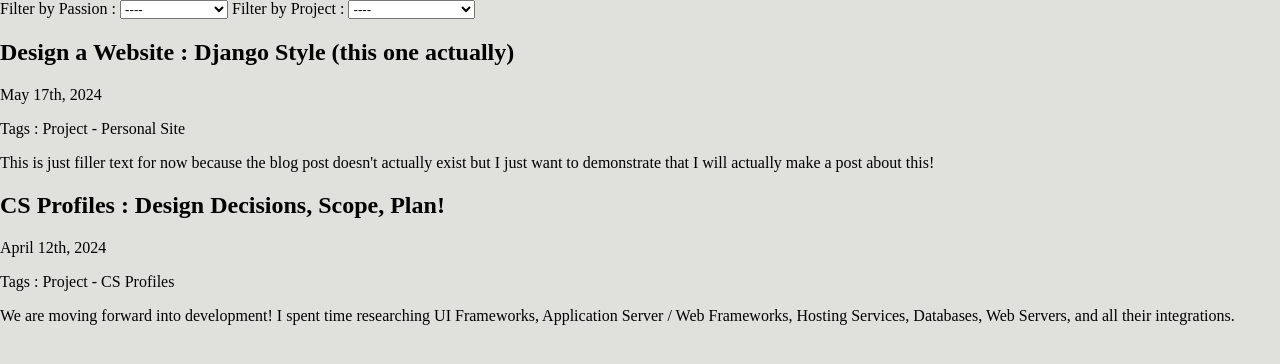
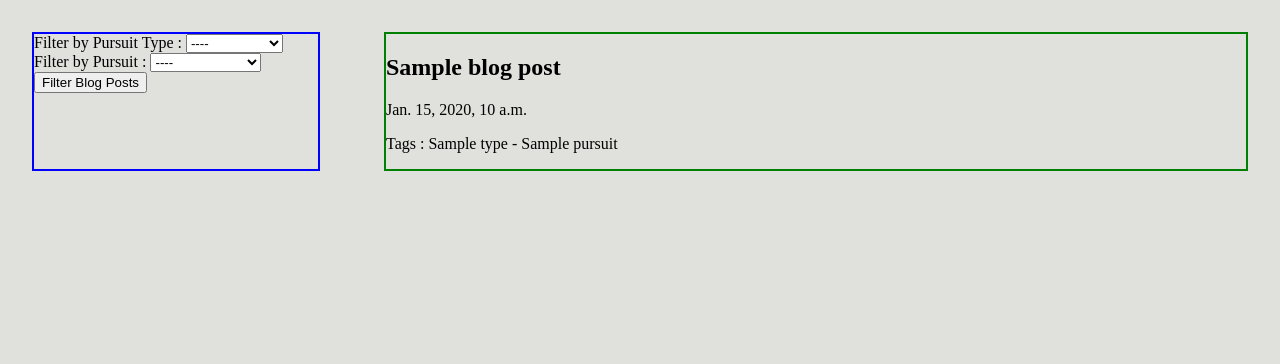
Before and after one commit to DylanPJackson/personal_site, a Django app: template prof_site_app/templates/prof_site_app/blog_list.html in a window 1280 px wide. Shown: the part 66-430 px from the top of the page. Run offline with Django 3.2, Linux system fonts and the light colour scheme; the template is opened without the code that fills it: most values are stand-ins (such as "Sample title", 1, 10 or a date in 2020).

Commit message:
Updated blog_list page with django template, added minor styling for convenience, updated blog_list view with new context

```diff
--- /dev/null
+++ b/prof_site_app/static/prof_site_app/styles/blog_list_styles.css
@@ -0,0 +1,14 @@
+#blog_search_page {
+    display: grid;
+    grid-template-columns: 1fr 3fr;
+    margin: 2em;
+    column-gap: 4em;
+}
+
+#filter_box {
+    border: 2px solid blue;
+}
+
+#blog_list {
+    border: 2px solid green;
+}
--- a/prof_site_app/templates/prof_site_app/blog_list.html
+++ b/prof_site_app/templates/prof_site_app/blog_list.html
@@ -1,43 +1,53 @@
 {% extends "prof_site_app/base.html" %}
 {% load static %}
 
+{% block style_page %}
+<link rel="stylesheet" href="{% static 'prof_site_app/styles/blog_list_styles.css' %}" />
+{% endblock style_page %}
 {% block title %}Dylan's Blog{% endblock title %}
 
 {% block content %}
 <main id="blog_search_page">
-    <search id="filter_box">
-        <label class="filter_label">Filter by Passion :
-            <select name="passion" class="pursuit_dropdown">
-                <option value="" class="pursuit_option">----</option>
-                <option value="snowboarding" class="pursuit_option">Snowboarding</option>
-                <option value="piano" class="pursuit_option">Piano</option>
-                <option value="running" class="pursuit_option">Running</option>
+    <form action="" method="get" id="filter_box">
+        {% if pursuit_types %}
+            <label class="filter_label">Filter by Pursuit Type :
+                <select name="pursuit_type" class="filter_dropdown">
+                    <option value="" class="pursuit_type_option">----</option>
+                    {% for pursuit_type in pursuit_types %}
+                        <option value="{{ pursuit_type.type }}" class="pursuit_type_option">{{ pursuit_type.type }}</option>
+                    {% endfor %}
                 </select>
             </label>
-        <label class="filter_label">Filter by Project :
-            <select name="project" class="pursuit_dropdown">
+        {% else %}
+            <p>No Pursuit Types available :(</p>
+        {% endif %}
+        {% if pursuits %}
+            <label class="filter_label">Filter by Pursuit :
+                <select name="pursuit" class="filter_dropdown">
                     <option value="" class="pursuit_option">----</option>
-                <option value="cs_profiles" class="pursuit_option">CS Profiles</option>
-                <option value="personal_website" class="pursuit_option">Personal Website</option>
-                <option value="lil_lexie" class="pursuit_option">Lil Lexie</option>
+                    {% for pursuit in pursuits%}
+                        <option value="{{ pursuit.internal_label }}" class="pursuit_option">{{ pursuit.internal_label }}</option>
+                    {% endfor %}
                 </select>
             </label>
-    </search>
+        {% else %}
+            <p>No Pursuits available :(</p>
+        {% endif %}
+        <input type="submit" value="Filter Blog Posts"/>
+    </form>
     <div id="blog_list">
+        {% if blog_posts %}
+            {% for blog_post in blog_posts %}
                 <div class="blog_list_preview">
-            <h2 class="blog_title">Design a Website : Django Style (this one actually)</h2>
-            <p class="blog_date">May 17th, 2024</p>
-            <p class="blog_tag">Tags : Project - Personal Site</p>
-            <p class="blog_preview">This is just filler text for now because the blog post doesn't actually exist but I
-            just want to demonstrate that I will actually make a post about this!</p>
+                    <h2 class="blog_title">{{ blog_post.title }}</h2>
+                    <p class="blog_date">{{ blog_post.date }}</p>
+                    <p class="blog_tag">Tags : {{ blog_post.pursuit.pursuit_type.type }} - {{ blog_post.pursuit.internal_label }}</p>
+                    <p class="blog_preview">{{ blog_post.preview }}</p>
                 </div>
-        <div class="blog_list_preview">
-            <h2 class="blog_title">CS Profiles : Design Decisions, Scope, Plan!</h2>
-            <p class="blog_date">April 12th, 2024</p>
-            <p class="blog_tag">Tags : Project - CS Profiles</p>
-            <p class="blog_preview">We are moving forward into development! I spent time researching UI Frameworks,
-            Application Server / Web Frameworks, Hosting Services, Databases, Web Servers, and all their integrations.</p>
-        </div>
+            {% endfor %}
+        {% else %}
+            <p>No Blog Posts :(</p>
+        {% endif %}
     </div>
 </main>
 {% endblock content %}
```
Also changed, not shown: prof_site_app/views.py (+9 -3 lines). Lines whose indentation alone changed are shown as unchanged.
